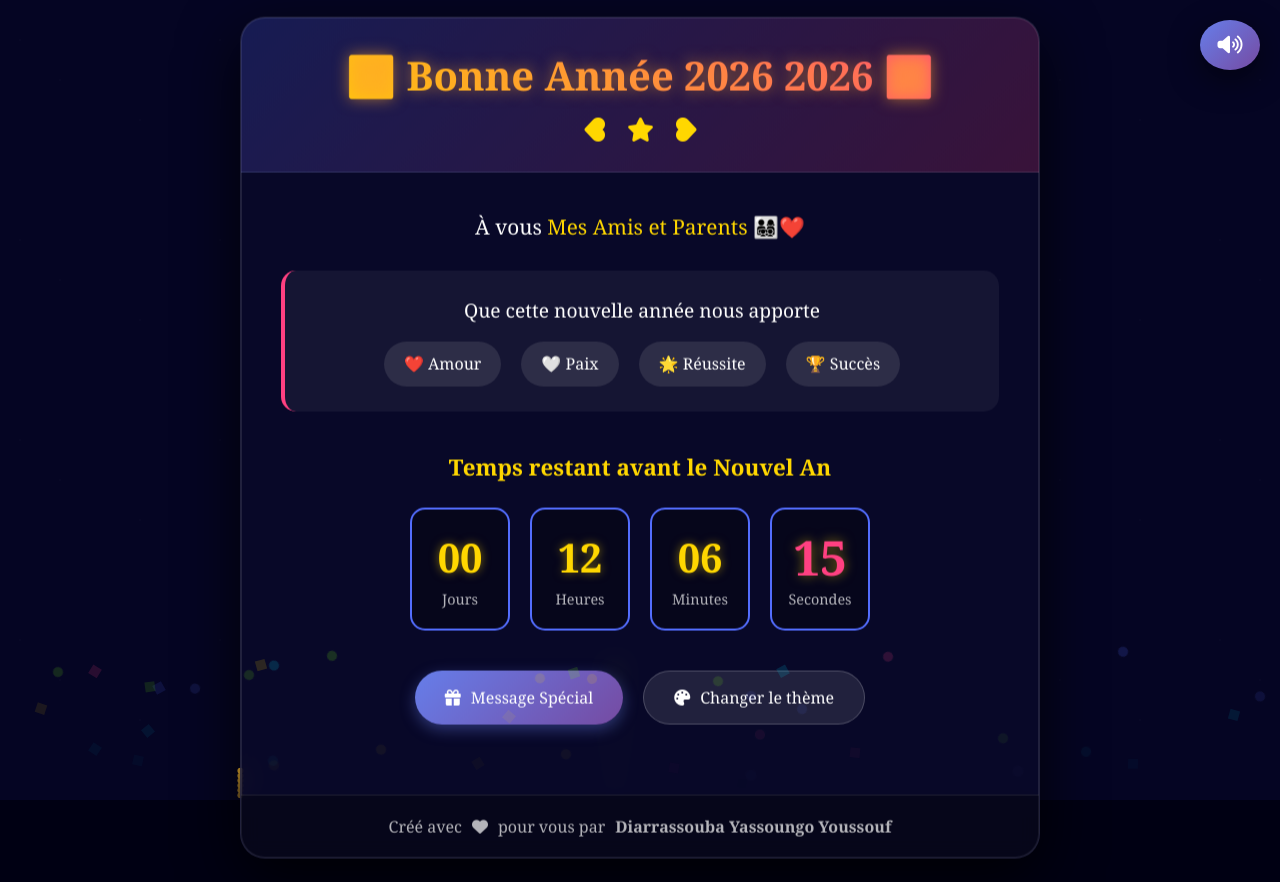
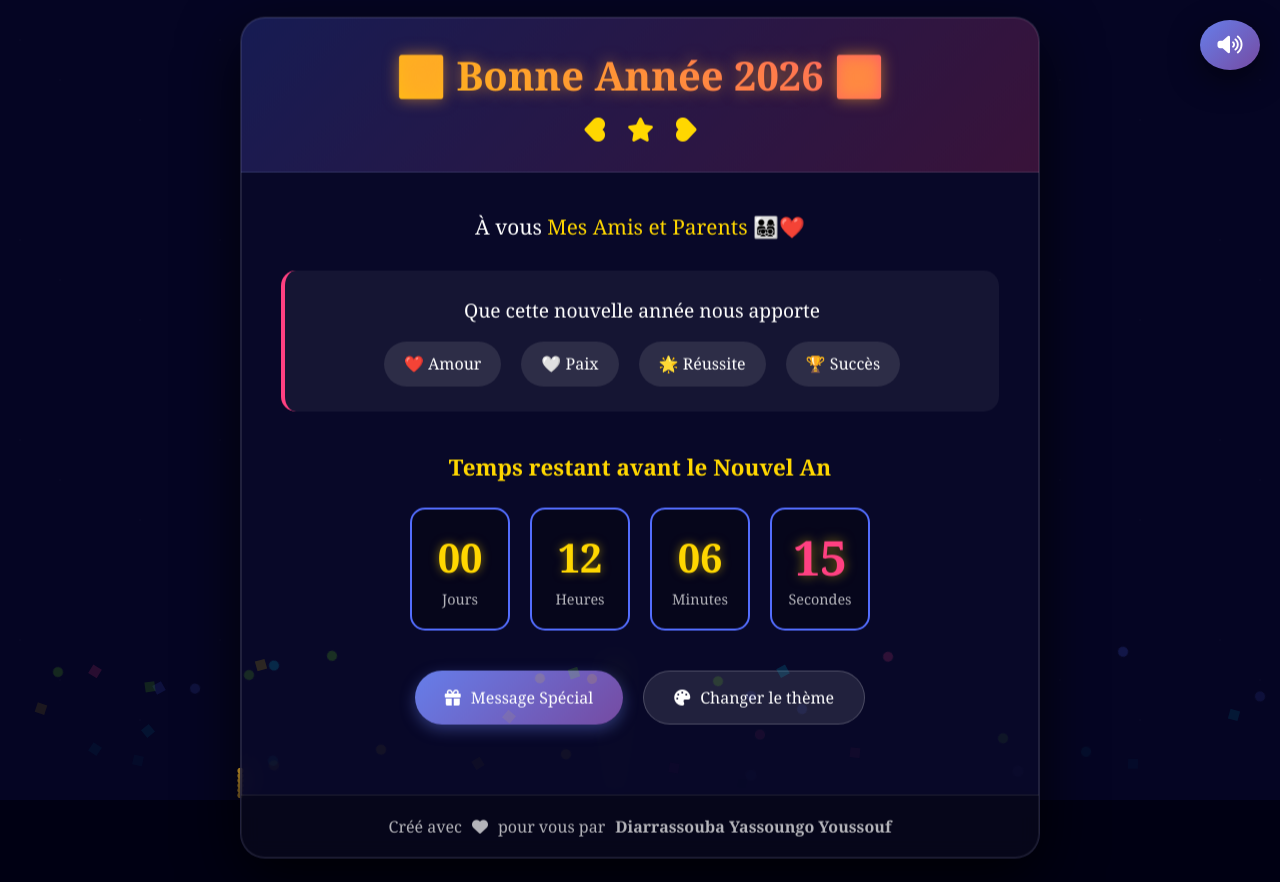
Before and after one commit to diarrass2003/ami, a plain HTML site: page index.html in a window 1280 px wide. Drawn offline with Linux system fonts and the light colour scheme; animation ran at ten frames a second.

Commit message:
Revise New Year's message and countdown
Updated the New Year's greeting and added a countdown timer.

```diff
--- a/index.html
+++ b/index.html
@@ -31,7 +31,7 @@
     <div class="container">
         <div class="card">
             <div class="card-header">
-                <h1>🎆 Bonne Année 2026 <span id="year"></span> 🎆</h1>
+                <h1>🎆 Bonne Année <span id="year"></span> 🎆</h1>
                 <div class="decoration">
                     <i class="fas fa-heart"></i>
                     <i class="fas fa-star"></i>
```
